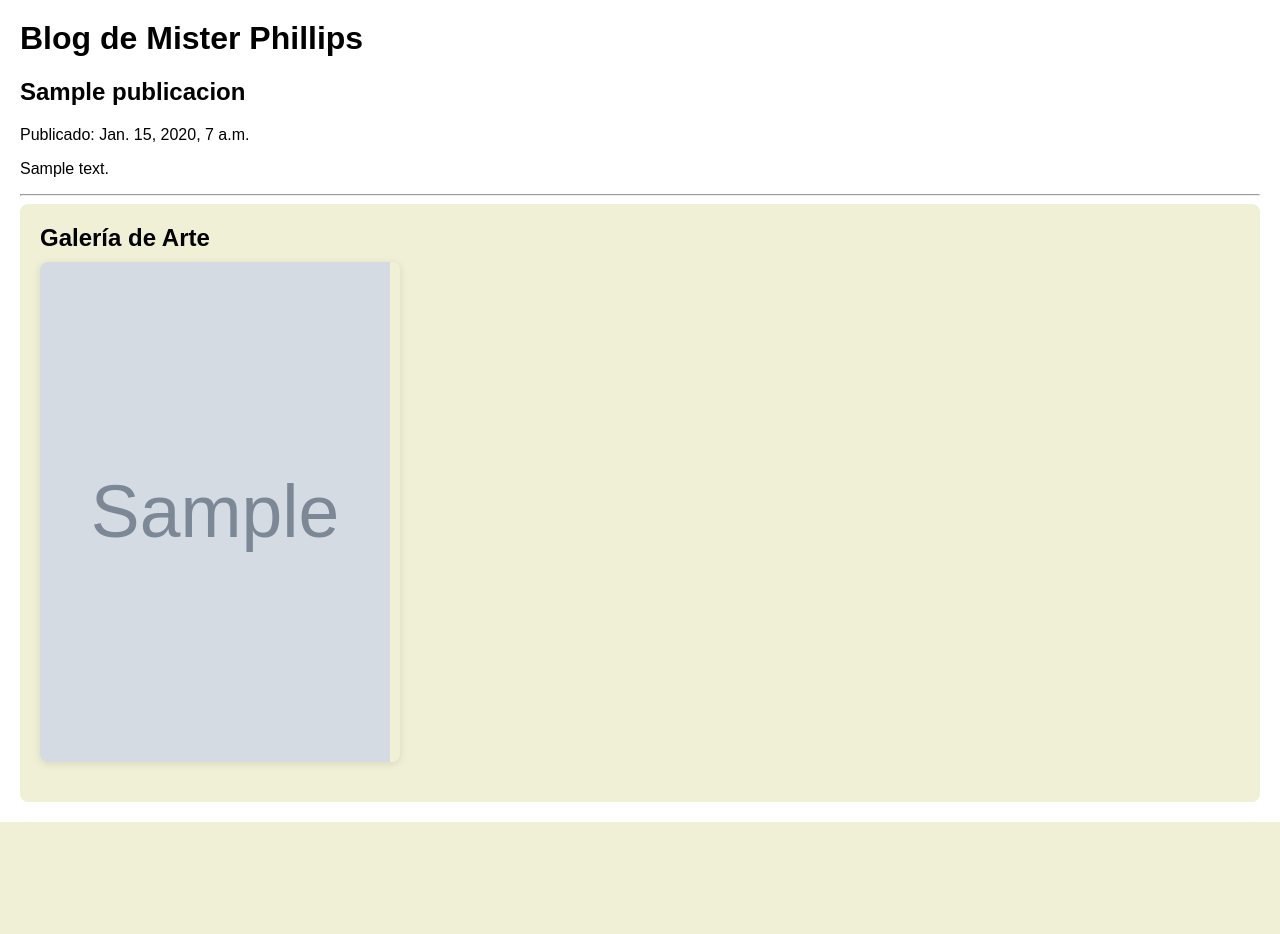
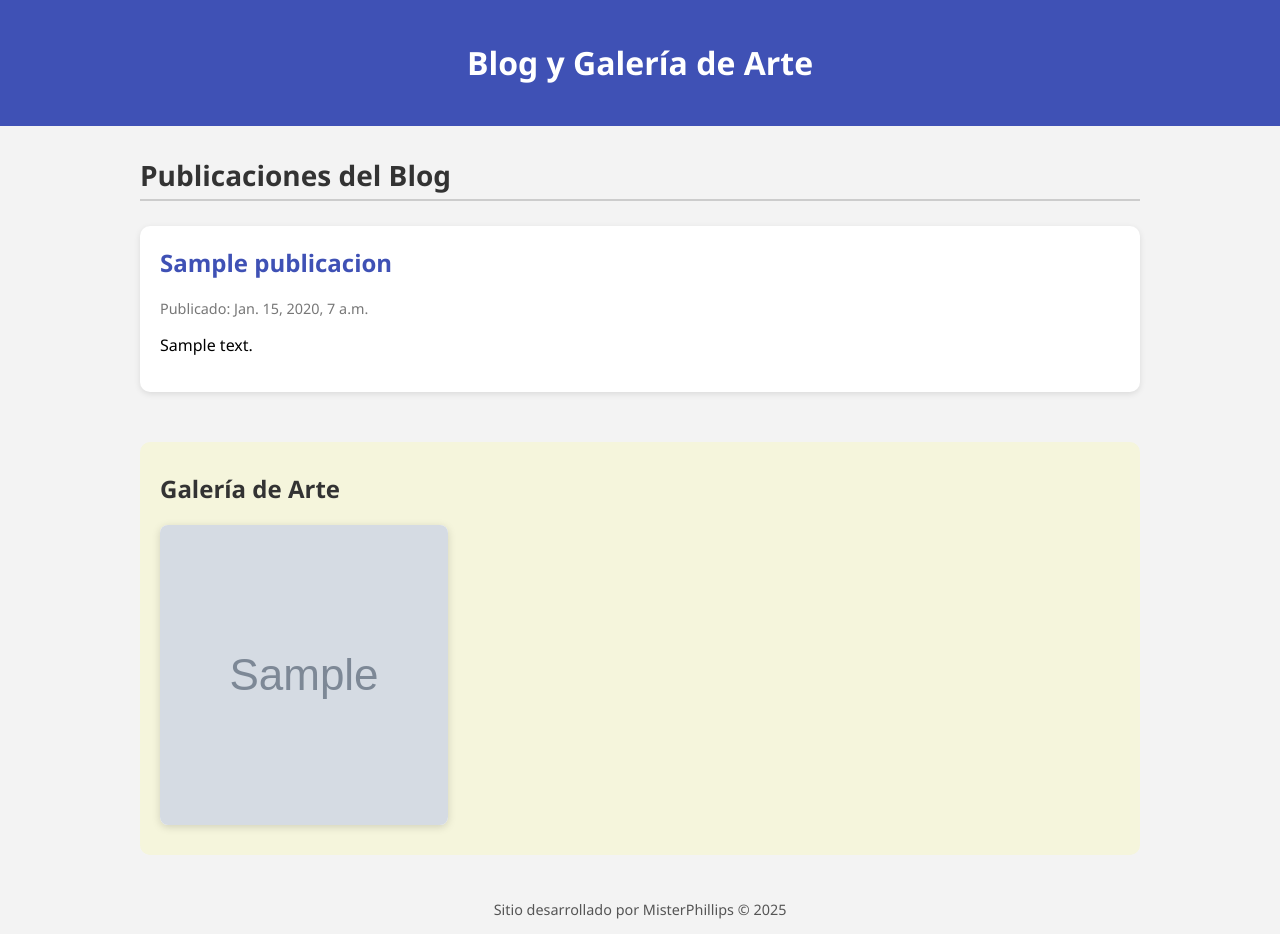
Before and after one commit to TheMuffinMaann/mi-primer-blog, a Django app: template blog/templates/blog/lista_public.html in a window 1280 px wide. Before the commit the page ends 822 px from the top, so only its background shows below. Run offline with Django 3.2, Linux system fonts and the light colour scheme; the template is opened without the code that fills it: values that come from a table or form of the project are taken from there, others are empty; tables that the repository leaves empty hold one stand-in row (values such as "Sample post"); grey boxes marked "Sample" are stand-in pictures.

Commit message:
Modificaciones CSS

```diff
--- a/blog/templates/blog/lista_public.html
+++ b/blog/templates/blog/lista_public.html
@@ -1,43 +1,95 @@
 <html>
 <head>
-    <title>Blog y Galería de Arte</title>
+    <title>Blog y Galería</title>
     <style>
         body {
-            font-family: Arial, sans-serif;
-            margin: 20px;
+            font-family: 'Segoe UI', Tahoma, Geneva, Verdana, sans-serif;
+            background-color: #f3f3f3;
+            margin: 0;
+            padding: 0;
         }
 
+        header {
+            background-color: #3f51b5;
+            color: white;
+            padding: 20px;
+            text-align: center;
+        }
+
+        .contenido {
+            max-width: 1000px;
+            margin: 30px auto;
+            padding: 0 20px;
+        }
+
+        /* BLOG */
+        .blog-section h1 {
+            color: #333;
+            font-size: 28px;
+            border-bottom: 2px solid #ccc;
+            padding-bottom: 5px;
+            margin-bottom: 25px;
+        }
+
+        .publicacion {
+            background-color: white;
+            border-radius: 10px;
+            padding: 20px;
+            margin-bottom: 25px;
+            box-shadow: 0 2px 6px rgba(0, 0, 0, 0.1);
+            transition: transform 0.2s ease;
+        }
+
+        .publicacion:hover {
+            transform: translateY(-3px);
+        }
+
+        .publicacion h2 {
+            margin-top: 0;
+            color: #3f51b5;
+        }
+
+        .publicacion .fecha {
+            font-size: 0.9em;
+            color: #777;
+            margin-bottom: 10px;
+        }
+
+        /* GALERÍA */
         .galeria {
-            background-color: #f0f0d6;
-            padding: 20px;
-            border-radius: 8px;
+            background-color: #f5f5dc;
+            padding: 30px 20px;
+            border-radius: 10px;
+            margin-top: 50px;
         }
 
         .galeria-title {
             font-size: 24px;
             font-weight: bold;
-            margin-bottom: 10px;
+            margin-bottom: 20px;
+            color: #333;
         }
 
         .galeria-grid {
             display: flex;
             flex-wrap: wrap;
+            gap: 20px;
             justify-content: space-between;
         }
 
         .obra {
             position: relative;
             width: 30%;
-            margin-bottom: 20px;
+            border-radius: 8px;
             overflow: hidden;
-            border-radius: 8px;
-            box-shadow: 0 2px 8px rgba(0, 0, 0, 0.1);
+            box-shadow: 0 2px 8px rgba(0, 0, 0, 0.15);
+            background-color: white;
         }
 
         .obra img {
-            width: 350px;
-            height: 500px;
-	    Object-fit: Cover;
+            width: 100%;
+            height: 300px;
+            object-fit: cover;
             display: block;
             transition: transform 0.3s ease;
         }
@@ -49,7 +101,7 @@
         .overlay {
             position: absolute;
             bottom: 0;
-            background: rgba(0, 0, 0, 0.7);
+            background: rgba(0, 0, 0, 0.65);
             color: #fff;
             width: 100%;
             padding: 10px;
@@ -71,22 +123,36 @@
         .overlay p {
             margin: 0;
         }
+
+        footer {
+            text-align: center;
+            padding: 15px;
+            font-size: 0.9em;
+            color: #555;
+        }
     </style>
 </head>
 <body>
 
-    <!-- Sección Blog -->
-    <h1>Blog de Mister Phillips</h1>
-    {% for publicacion in publicaciones %}
-        <div>
-            <h2>{{ publicacion.titulo }}</h2>
-            <p>Publicado: {{ publicacion.fecha_publicacion }}</p>
-            <p>{{ publicacion.texto|linebreaksbr }}</p>
-            <hr>
-        </div>
-    {% endfor %}
+<header>
+    <h1>Blog y Galería de Arte</h1>
+</header>
 
-    <!-- Sección Galería de Arte -->
+<div class="contenido">
+
+    <!-- BLOG -->
+    <div class="blog-section">
+        <h1>Publicaciones del Blog</h1>
+        {% for publicacion in publicaciones %}
+            <div class="publicacion">
+                <h2>{{ publicacion.titulo }}</h2>
+                <div class="fecha">Publicado: {{ publicacion.fecha_publicacion }}</div>
+                <p>{{ publicacion.texto|linebreaksbr }}</p>
+            </div>
+        {% endfor %}
+    </div>
+
+    <!-- GALERÍA -->
     <div class="galeria">
         <div class="galeria-title">Galería de Arte</div>
         <div class="galeria-grid">
@@ -107,5 +173,12 @@
         </div>
     </div>
 
+</div>
+
+<footer>
+    Sitio desarrollado por MisterPhillips &copy; 2025
+    <br>
+</footer>
+
 </body>
 </html>
--- a/blog/urls.py
+++ b/blog/urls.py
@@ -2,7 +2,5 @@ from django.urls import path
 from . import views
 
 urlpatterns = [
-    path('', views.lista_public, name='lista_public'),
-
-    # path('galeria/', views.lista_obras, name='lista_obras'),
+    path('evaluacion2/', views.lista_public, name='lista_public'),
 ]
```
